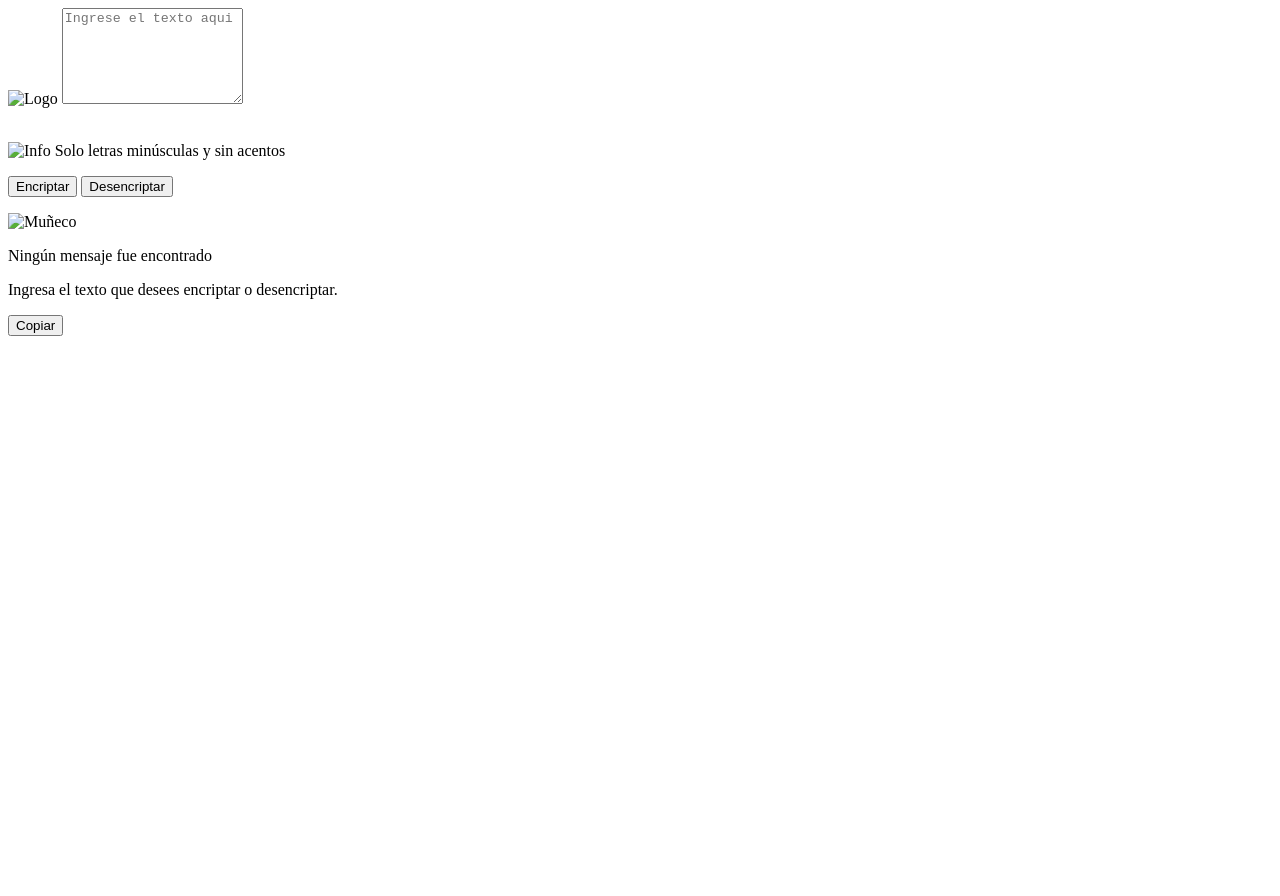
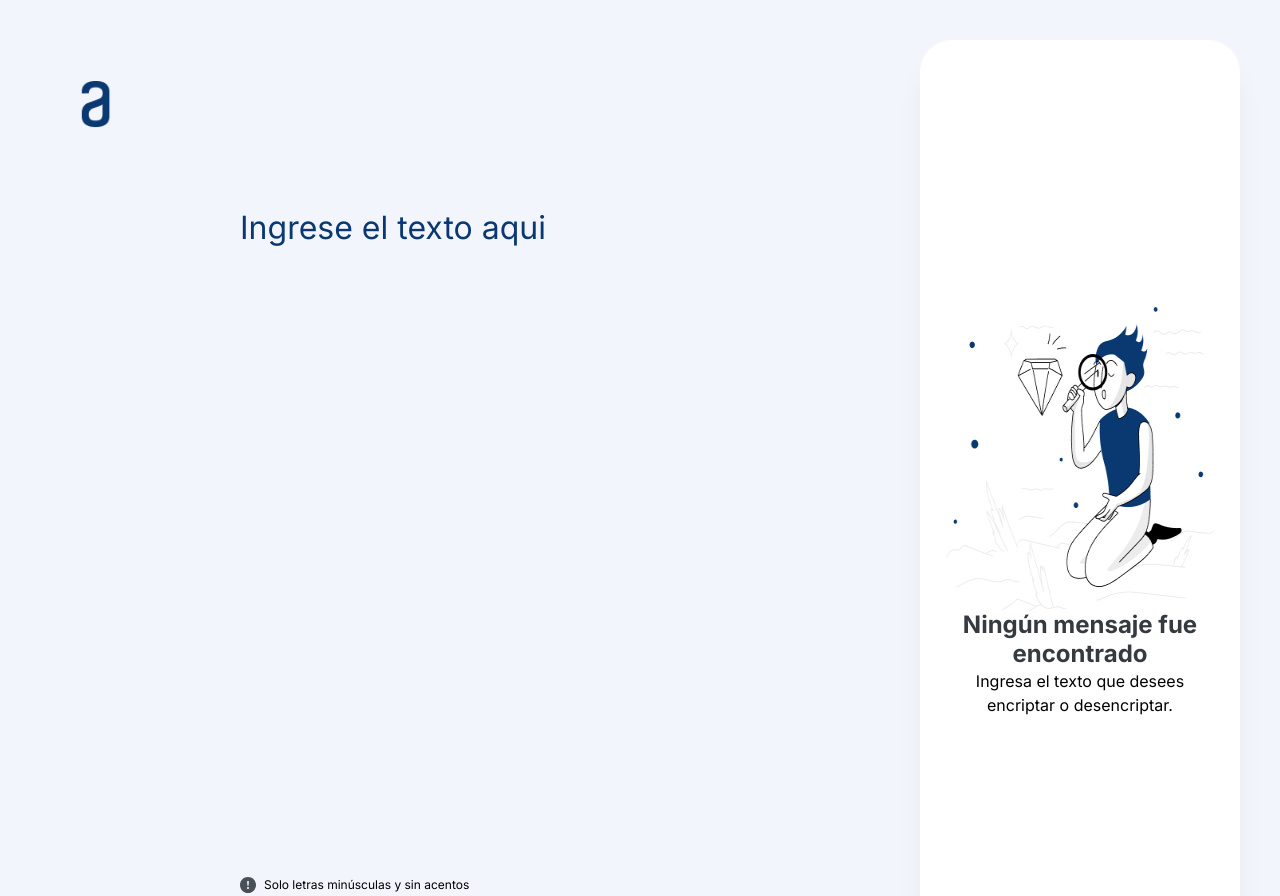
Before and after one commit to SantiagoAEM/Encriptador, a plain HTML site: page index.html in a window 1280 px wide. Shown: the top 896 px of the page. Before the commit the page ends 800 px from the top, so only its background shows below. Drawn offline with Linux system fonts and the light colour scheme; the site is published under a folder, as on GitHub Pages, so addresses that start at the root find nothing.

Commit message:
se agrega . ala ruta

```diff
--- a/index.html
+++ b/index.html
@@ -4,18 +4,18 @@
     <meta charset="UTF-8">
     <meta name="viewport" content="width=device-width, initial-scale=1.0">
     <title>Encriptador</title>
-    <link rel="stylesheet" href="/css/style.css">
+    <link rel="stylesheet" href="./css/style.css">
 </head>
 <body>
     <header class="header"></header>
     <main class="main">
         <section class="content">
-            <img class="content__image" src="/Assets/Logo.png" alt="Logo" >
+            <img class="content__image" src="./Assets/Logo.png" alt="Logo" >
             <textarea required rows="6" id="texto" class="content__textarea"
             type="text" placeholder="Ingrese el texto aqui"></textarea>
             <br><br>
             <p class="content__alert">
-                <img class="content__alert-image" src="/Assets/Vector.svg" alt="Info" >
+                <img class="content__alert-image" src="./Assets/Vector.svg" alt="Info" >
                 Solo letras minúsculas y sin acentos
             </p>
             <div class="btns">
@@ -26,7 +26,7 @@
         <section class="aside">
             <div id="lado" class="aside__message">
                 <p id="encrypt" class="aside__encrypt"></p>
-                <img id="imagen" class="aside__image" src="/Assets/Muñeco.png" alt="Muñeco" >
+                <img id="imagen" class="aside__image" src="./Assets/Muñeco.png" alt="Muñeco" >
                 <p id="aText" class="aside__text">Ningún mensaje fue encontrado</p>
                 <p id="sText" class="aside__subtext">Ingresa el texto que desees encriptar o desencriptar.</p>
                 <button id="abtn" class="aside__btncopy" onclick="copiarTexto()">Copiar</button>
```
